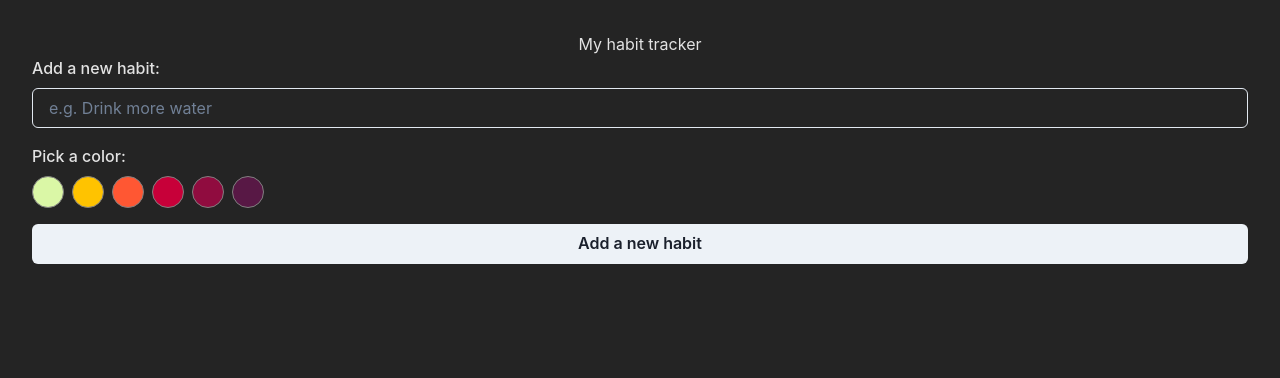
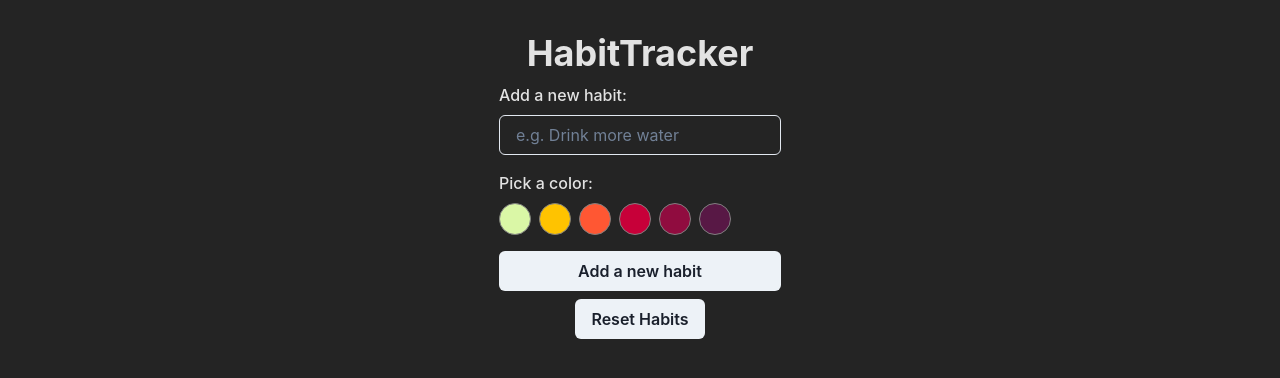
Before and after one commit to Mitronios/digital-academy-habit-tracker, a React (Vite) app: page / in a window 1280 px wide. Shown: the top 378 px of the page. Built offline with nearby package versions, Linux system fonts and the light colour scheme.

Commit message:
wip: create first layout on App.

```diff
--- a/src/App.tsx
+++ b/src/App.tsx
@@ -1,20 +1,24 @@
+import { Box, Container, Heading, VStack } from '@chakra-ui/react'
 import './App.css'
 import AppForm from './components/AppForm'
+import AppButton from './components/AppButton'
 
 function App() {
-
-  // const colors = [
-  //   "#DAF7A6",
-  //   "#FFC300",
-  //   "#FF5733",
-  //   "#C70039",
-  //   "#900C3F",
-  //   "#581845",
-  // ]
   return(
     <main>
-     <h1>My habit tracker</h1>
-     <AppForm/>
+      <Container>
+        <VStack>
+          <Heading>
+            HabitTracker
+          </Heading>
+          <Box>
+          <AppForm onAddHabit={() => {}}/>
+          </Box>
+          <AppButton onClick={() => {}} type="button">
+            Reset Habits
+          </AppButton>
+        </VStack>
+      </Container>
     </main>
   )
 }
```
